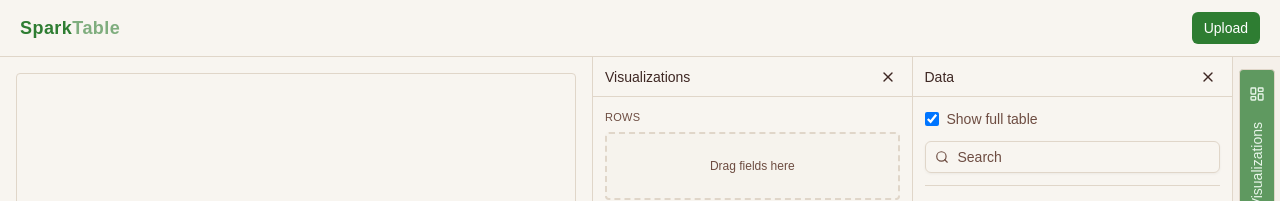
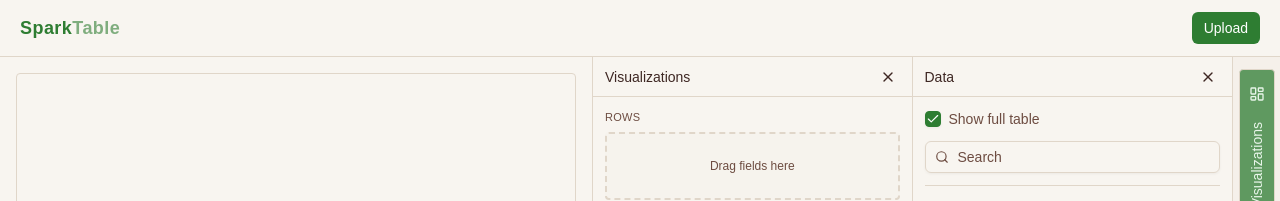
Before and after one commit to Ranjithdurai451/spark-table, a React (Vite) app: page / in a window 1280 px wide. Shown: the top 201 px of the page. Built offline with nearby package versions, Linux system fonts and the light colour scheme.

Commit message:
feat: add Checkbox component and integrate it into SidebarControls

```diff
--- a/package.json
+++ b/package.json
@@ -12,6 +12,7 @@
   "dependencies": {
     "@dnd-kit/core": "^6.3.1",
     "@dnd-kit/utilities": "^3.2.2",
+    "@radix-ui/react-checkbox": "^1.3.3",
     "@radix-ui/react-dialog": "^1.1.15",
     "@radix-ui/react-dropdown-menu": "^2.1.16",
     "@radix-ui/react-progress": "^1.1.7",
--- /dev/null
+++ b/src/components/ui/checkbox.tsx
@@ -0,0 +1,30 @@
+import * as React from "react"
+import * as CheckboxPrimitive from "@radix-ui/react-checkbox"
+import { CheckIcon } from "lucide-react"
+
+import { cn } from "@/lib/utils"
+
+function Checkbox({
+  className,
+  ...props
+}: React.ComponentProps<typeof CheckboxPrimitive.Root>) {
+  return (
+    <CheckboxPrimitive.Root
+      data-slot="checkbox"
+      className={cn(
+        "peer border-input dark:bg-input/30 data-[state=checked]:bg-primary data-[state=checked]:text-primary-foreground dark:data-[state=checked]:bg-primary data-[state=checked]:border-primary focus-visible:border-ring focus-visible:ring-ring/50 aria-invalid:ring-destructive/20 dark:aria-invalid:ring-destructive/40 aria-invalid:border-destructive size-4 shrink-0 rounded-[4px] border shadow-xs transition-shadow outline-none focus-visible:ring-[3px] disabled:cursor-not-allowed disabled:opacity-50",
+        className
+      )}
+      {...props}
+    >
+      <CheckboxPrimitive.Indicator
+        data-slot="checkbox-indicator"
+        className="grid place-content-center text-current transition-none"
+      >
+        <CheckIcon className="size-3.5" />
+      </CheckboxPrimitive.Indicator>
+    </CheckboxPrimitive.Root>
+  )
+}
+
+export { Checkbox }
--- a/src/features/sidebar/SidebarControls.tsx
+++ b/src/features/sidebar/SidebarControls.tsx
@@ -22,6 +22,7 @@
   type DragEndEvent,
 } from "@dnd-kit/core";
 import { useDraggable, useDroppable } from "@dnd-kit/core";
+import { Checkbox } from "@/components/ui/checkbox";
 
 const createDragId = (zone: string, field: string) => `${zone}:${field}`;
 const parseDragId = (id: string) => {
@@ -337,12 +338,7 @@
   return (
     <div className="flex h-full flex-col gap-3">
       <label className="flex items-center gap-2 text-sm cursor-pointer">
-        <input
-          type="checkbox"
-          className="h-3.5 w-3.5 rounded border-input"
-          checked={showRaw}
-          onChange={(e) => setShowRaw(e.target.checked)}
-        />
+        <Checkbox checked={showRaw} onCheckedChange={setShowRaw} />
         <span className="text-muted-foreground">Show full table</span>
       </label>
 
@@ -441,11 +437,9 @@
         {isNumeric ? "num" : "text"}
       </span>
 
-      <input
-        type="checkbox"
-        className="h-3 w-3 rounded border-input cursor-pointer flex-shrink-0"
+      <Checkbox
         checked={isActive}
-        onChange={onToggle}
+        onCheckedChange={onToggle}
         onClick={(e) => e.stopPropagation()}
         aria-label={`Toggle ${field}`}
       />
```
Also changed, not shown: 1 other file (tests, documents, lock files or other folders).
